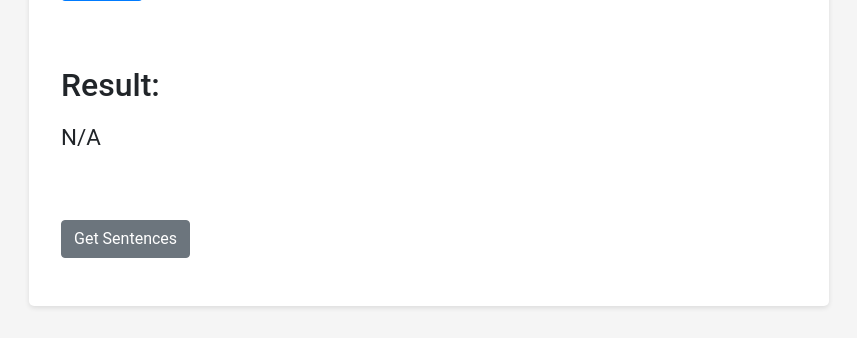
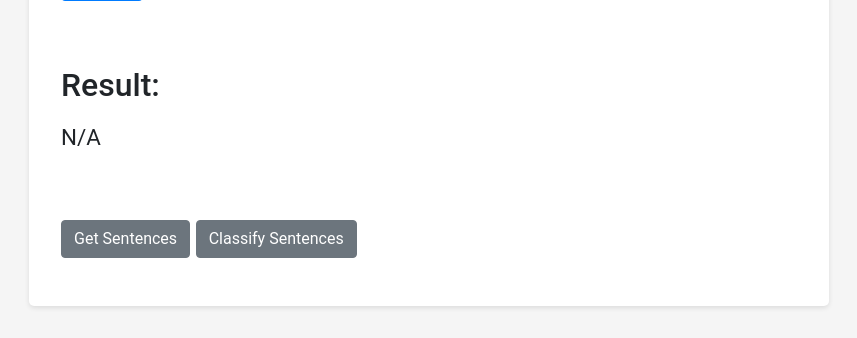
Before and after one commit to louispaulet/manalyzer, a FastAPI app: page / in a window 1280 px wide. Shown: the part 637-975 px from the top of the page, without its empty margins (211-1068 px from the left). Run offline with FastAPI, Linux system fonts and the light colour scheme; some libraries are stand-ins or nearby versions.

Commit message:
working separate buttons

```diff
--- a/templates/index.html
+++ b/templates/index.html
@@ -25,6 +25,7 @@
             <p id="result">N/A</p>
             <br>
             <button id="sentences-button" class="btn btn-secondary">Get Sentences</button>
+            <button id="classify-button" class="btn btn-secondary">Classify Sentences</button>
             <ul id="sentences-list"></ul>
         </div>
     </div>
@@ -38,7 +39,10 @@
         const analyzeForm = document.getElementById("analyze-form");
         const resultElement = document.getElementById("result");
         const sentencesButton = document.getElementById("sentences-button");
+        const classifyButton = document.getElementById("classify-button");
         const sentencesList = document.getElementById("sentences-list");
+
+        let sentenceList = [];
 
         function chunkArray(array, chunkSize) {
             const chunks = [];
@@ -49,7 +53,7 @@
         }
 
         async function classifySentencesAndDisplay(sentences) {
-            const sentenceBatches = chunkArray(sentences, 4);
+            const sentenceBatches = chunkArray(sentences, 1);
 
             for (const batch of sentenceBatches) {
                 const response = await fetch("http://localhost:80/classify_sentences", {
@@ -72,8 +76,6 @@
                 }
             }
         }
-
-
 
         analyzeForm.addEventListener("submit", async (event) => {
             event.preventDefault();
@@ -110,15 +112,19 @@
 
         if (response.ok) {
             const data = await response.json();
-                const sentenceList = data.sentence_list;
+            sentenceList = data.sentence_list;
             sentencesList.innerHTML = ""; // Clear previous content
-                await classifySentencesAndDisplay(sentenceList);
+            sentencesList.innerHTML = sentenceList.map((sentence) => `<li>${sentence}</li>`).join("");
         } else {
             sentencesList.innerHTML = "Error: Unable to process the request";
         }
     });
 
+    classifyButton.addEventListener("click", async (event) => {
+        event.preventDefault();
+        await classifySentencesAndDisplay(sentenceList);
+    });
+
 </script>
-
 </body>
 </html>
```
Lines whose indentation alone changed are shown as unchanged.
